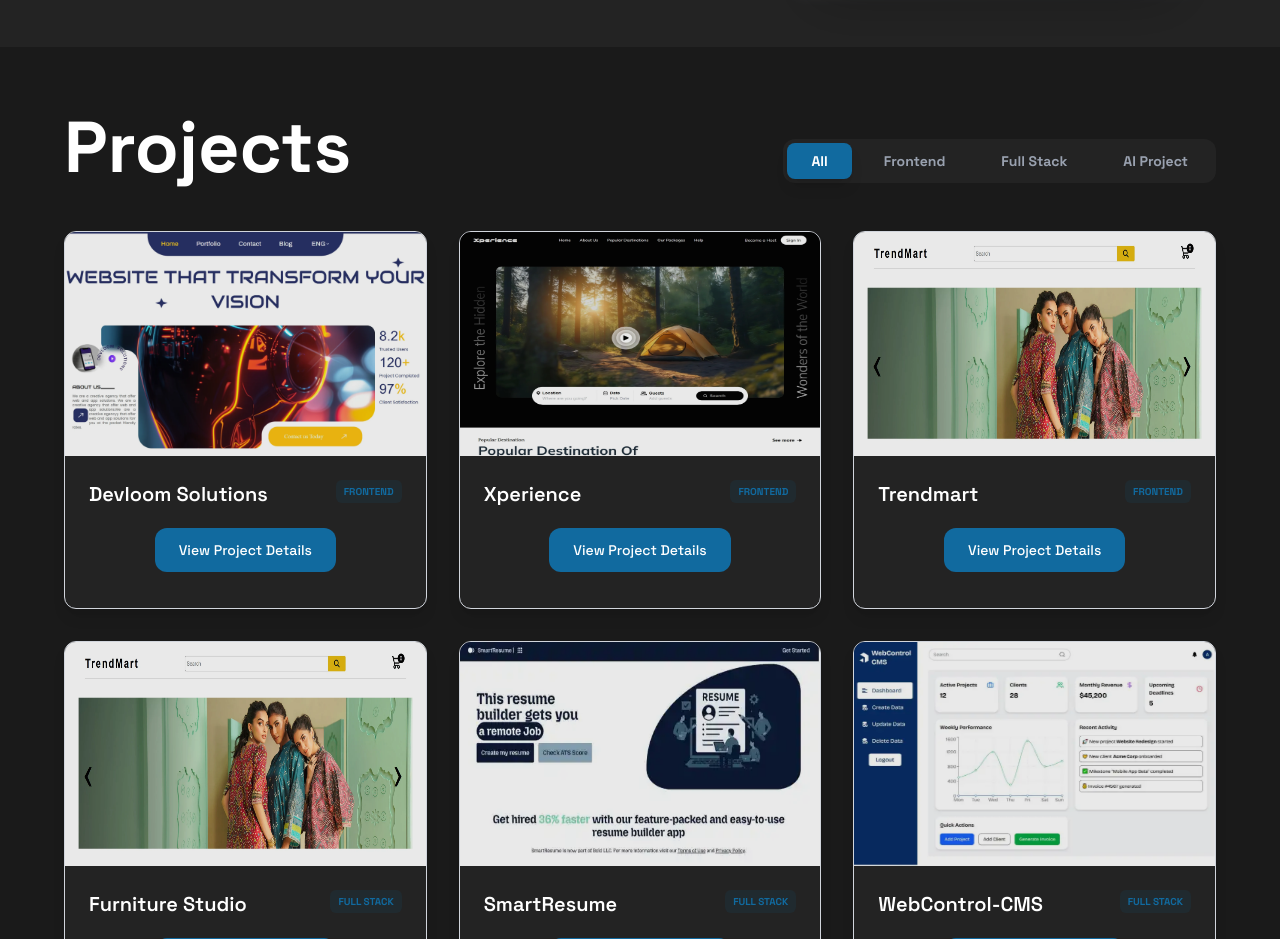
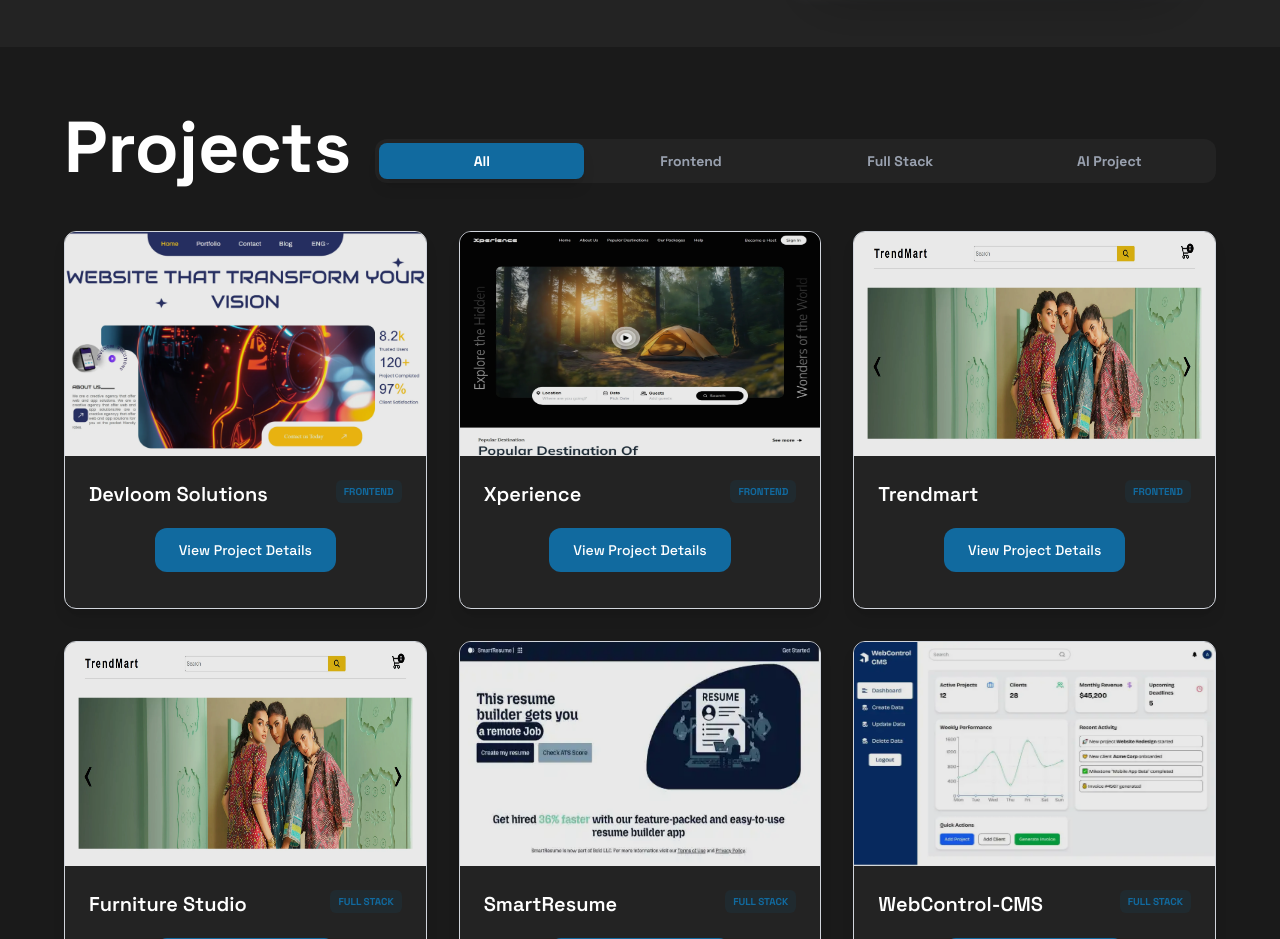
Before and after one commit to AleenaJabeen/AleenaPortfolio, a React (Vite) app: page / in a window 1280 px wide. Shown: the part 1180-2119 px from the top of the page. Built offline with nearby package versions, Linux system fonts and the light colour scheme.

Commit message:
UI issue resolved

```diff
--- a/src/components/Projects.jsx
+++ b/src/components/Projects.jsx
@@ -168,12 +168,12 @@ export default function Projects() {
         </motion.h2>
 
         {/* --- FILTER TABS --- */}
-        <div className="flex gap-2 p-1 bg-gray-100 dark:bg-[#232323] rounded-xl">
+    <div className="flex w-full gap-1 p-1 bg-gray-100 dark:bg-[#232323] rounded-xl">
   {categories.map((cat) => (
     <button
       key={cat}
       onClick={() => setFilter(cat)}
-              className={`px-6 py-2 rounded-lg text-sm font-bold transition-all ${
+      className={`flex-1 px-2 sm:px-4 py-2 rounded-lg text-xs sm:text-sm font-bold transition-all ${
         filter === cat
           ? "bg-[#116a9f] text-white shadow-lg"
           : "text-gray-500 hover:text-[#116a9f] dark:text-gray-400"
```
Lines whose indentation alone changed are shown as unchanged.
